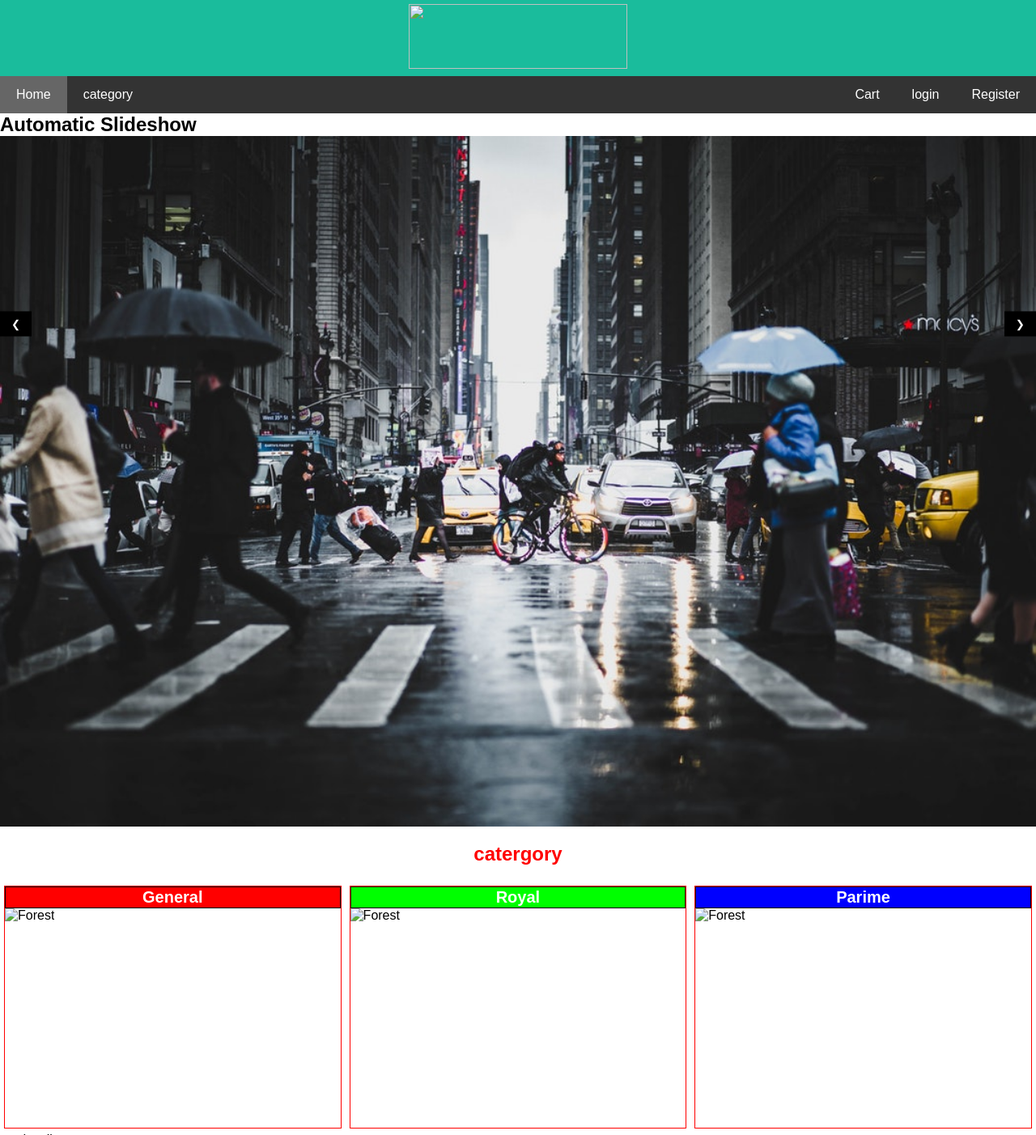
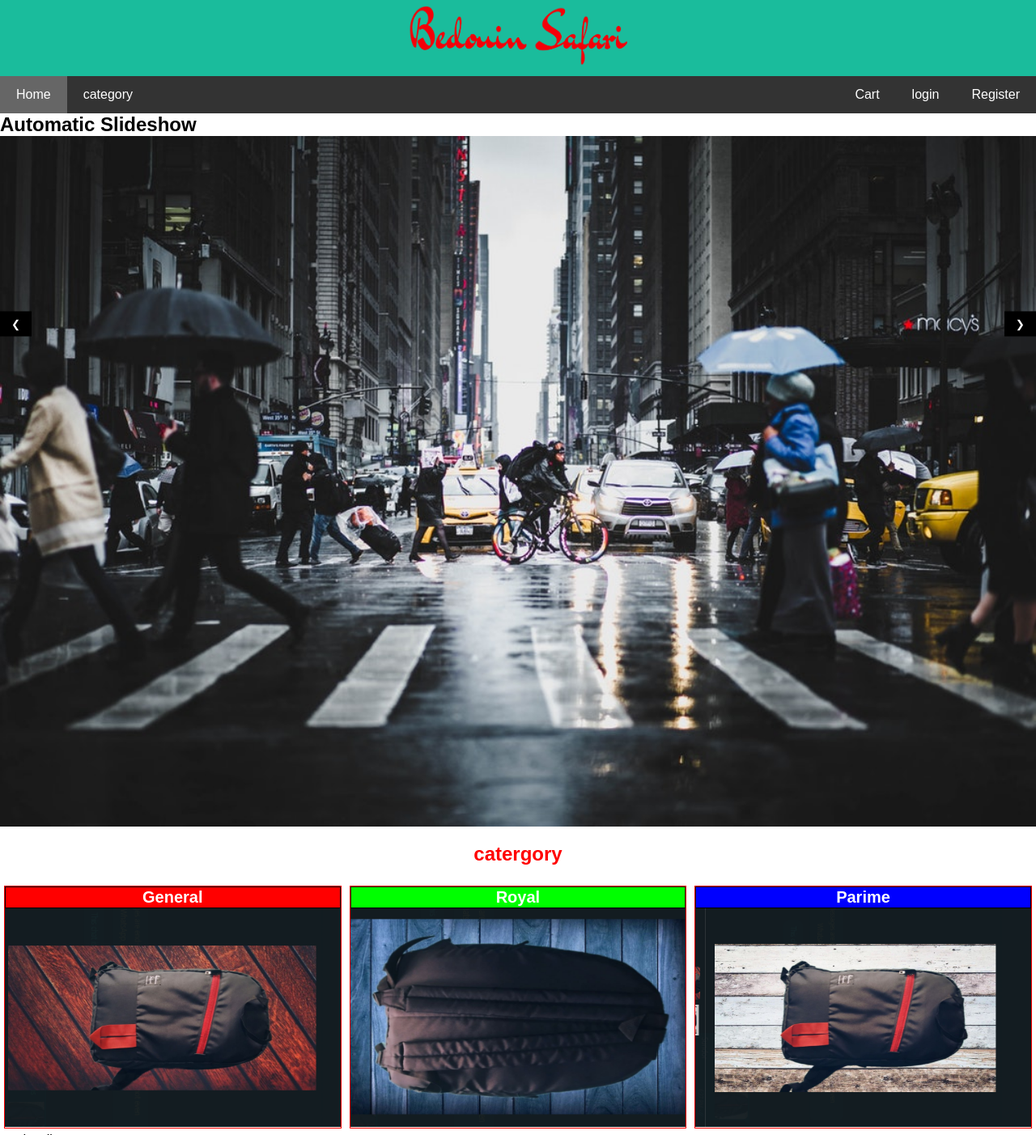
Before and after one commit to shirajahmed/bsafaari, a plain HTML site: page index.html in a window 1280 px wide. Shown: the top 1402 px of the page at 81% size. Drawn offline with Linux system fonts and the light colour scheme.

Commit message:
Update index.html

```diff
--- a/index.html
+++ b/index.html
@@ -11,7 +11,7 @@
 <!--LOGO-->
 <div class="header">
   <div>
-  	<img class="logo" src="C:\Users\ShiRaJ\Desktop\bsblack.png">
+  	<img class="logo" src="image/bschocred.png">
   </div>
  </div>
 <!--NAV BAR-->
@@ -52,17 +52,17 @@
                 <div class="col-md-4 col-sm-6">
                     <div>
                         <h2 class="prime">General</h2>
-                        <p> <img src="a.png" alt="Forest" width="100%" height="270"></p>
+                        <p> <img src="image\a.png" alt="Forest" width="100%" height="270"></p>
                     </div>
                 </div>
                 <div class="col-md-4 col-sm-6">
                     <div>
-                        <h2 class="general">Royal</h2><p><img src="c.png" alt="Forest" width="100%" height="270"></p>
+                        <h2 class="general">Royal</h2><p><img src="image\c.png" alt="Forest" width="100%" height="270"></p>
                     </div>
                 </div>
                 <div class="col-md-4 col-sm-6 finalbox">
                     <div>
-                        <h2 class="royal">Parime</h2><p><img src="b.png" alt="Forest" width="100%" height="270"></p>
+                        <h2 class="royal">Parime</h2><p><img src="image\b.png" alt="Forest" width="100%" height="270"></p>
                         </p>
                     </div>
                 </div>
```
